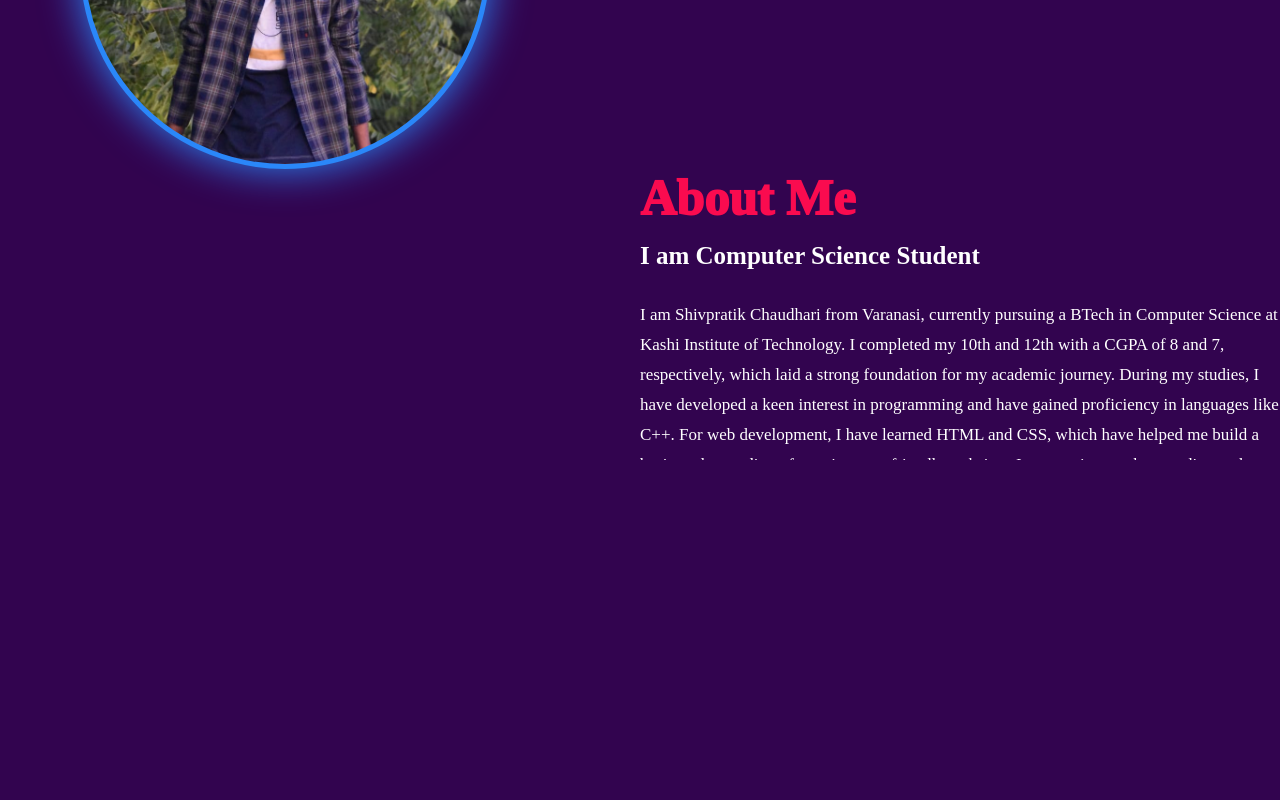
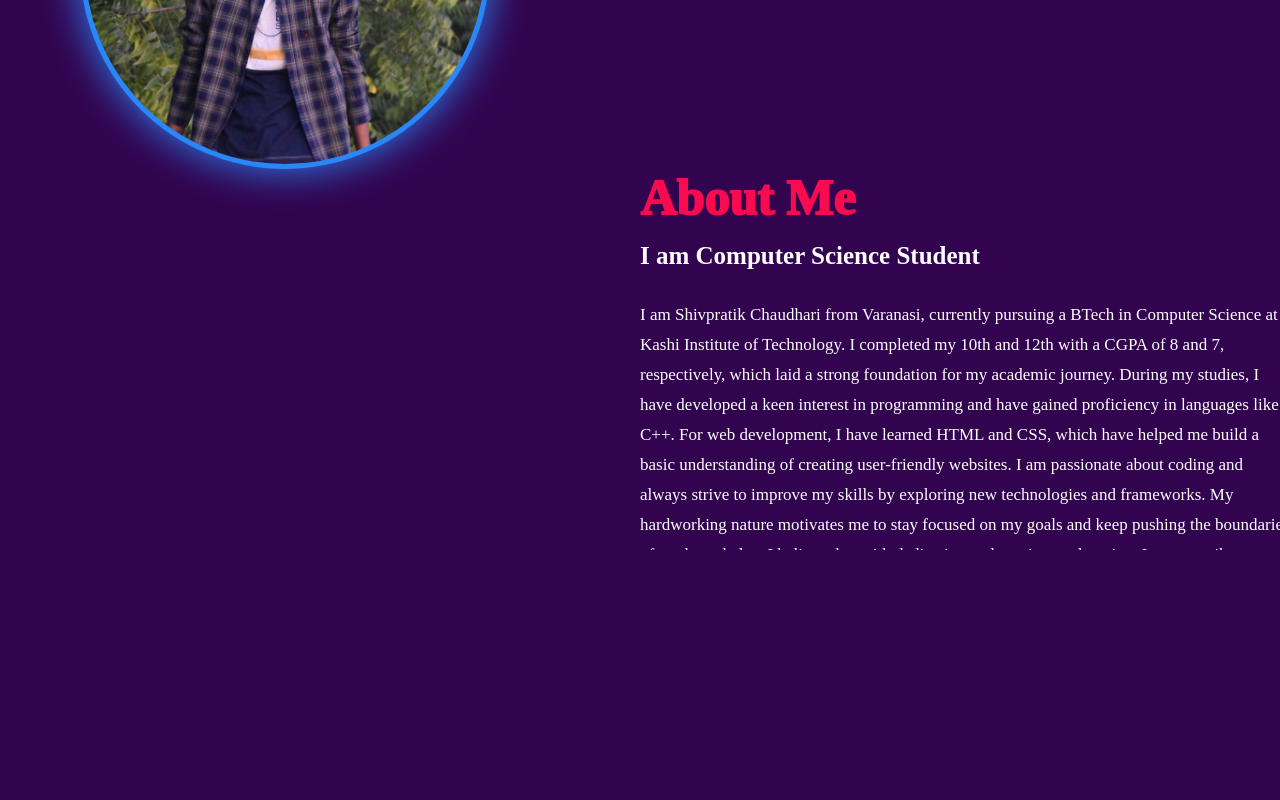
Before and after one commit to chulbulcoder/portfoliochulbul.github.io, a plain HTML site: page index.html in a window 1280 px wide. Shown: the part 1389-2189 px from the top of the page. Drawn offline with Linux system fonts and the light colour scheme.

Commit message:
Update style.css

```diff
--- a/style.css
+++ b/style.css
@@ -165,7 +165,7 @@ margin-top: 2%;
     .story{
         color: white;
           margin-top: 30px;
-        height: 160px;
+        height: 250px;
         width: 650px;
         font-size: 17px;
         font-weight: 400;
```
